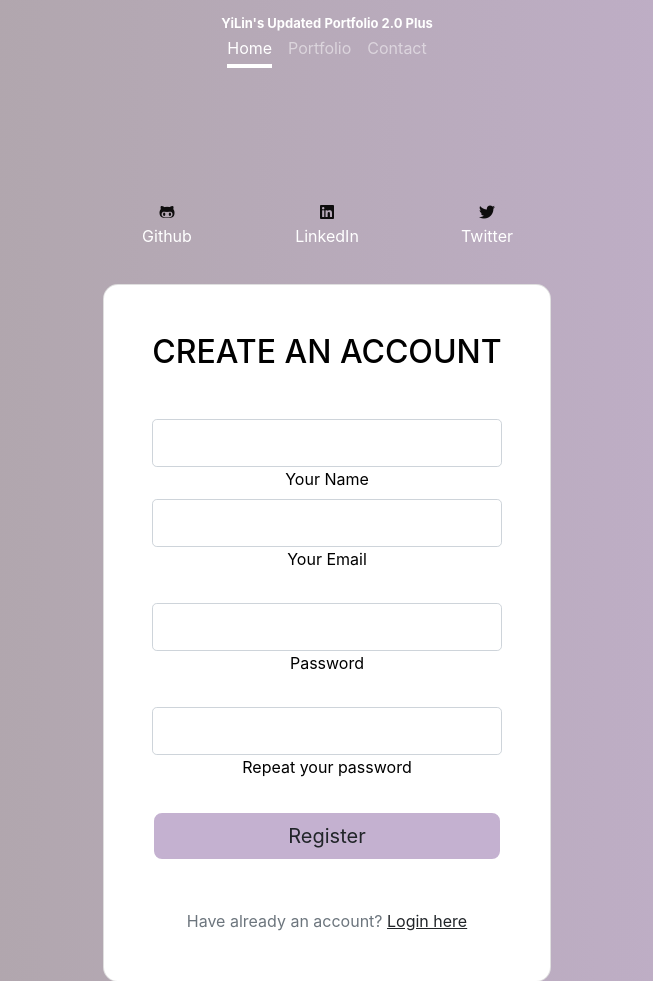
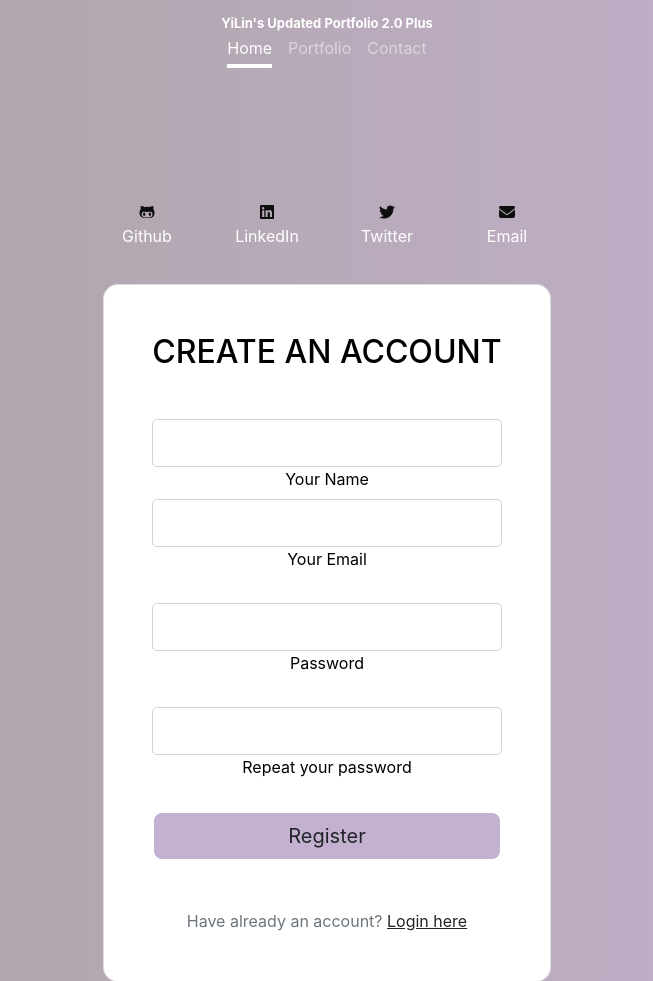
Before and after one commit to chaunnybby7/portfoliotwopointo, a plain HTML site: page contact-me.html in a window 1280 px wide. Shown: the top 981 px of the page, without its empty margins (313-966 px from the left). Drawn offline with nearby package versions, Linux system fonts and the light colour scheme; a script that the page names is missing; a web font is replaced by a local one.

Commit message:
added an email icon and Mailto Links

```diff
--- a/contact-me.html
+++ b/contact-me.html
@@ -54,6 +54,10 @@
                       <a href="https://twitter.com/chauntelle_ong"><i class="fa-brands fa-twitter"></a></i><BR>
                    Twitter
                   </div>
+                  <div class="col">
+                    <a href="mailto:yong@nyit.edu"><i class="fa fa-envelope"></a></i><BR>
+                 Email
+                </div>
                 </div>
             </div>
             <BR><BR><BR><BR><BR>
```
Also changed, not shown: 2 other files.
